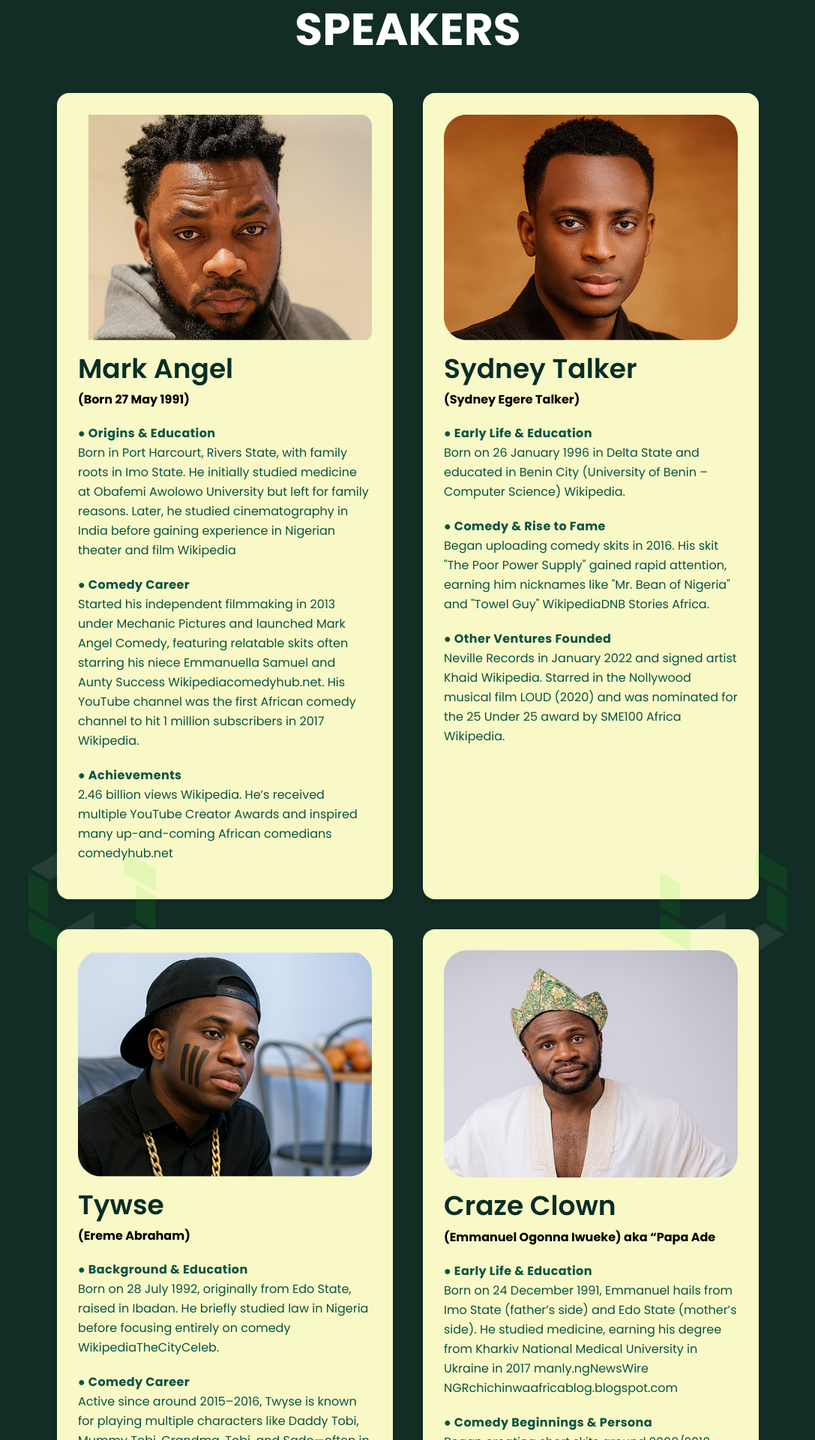
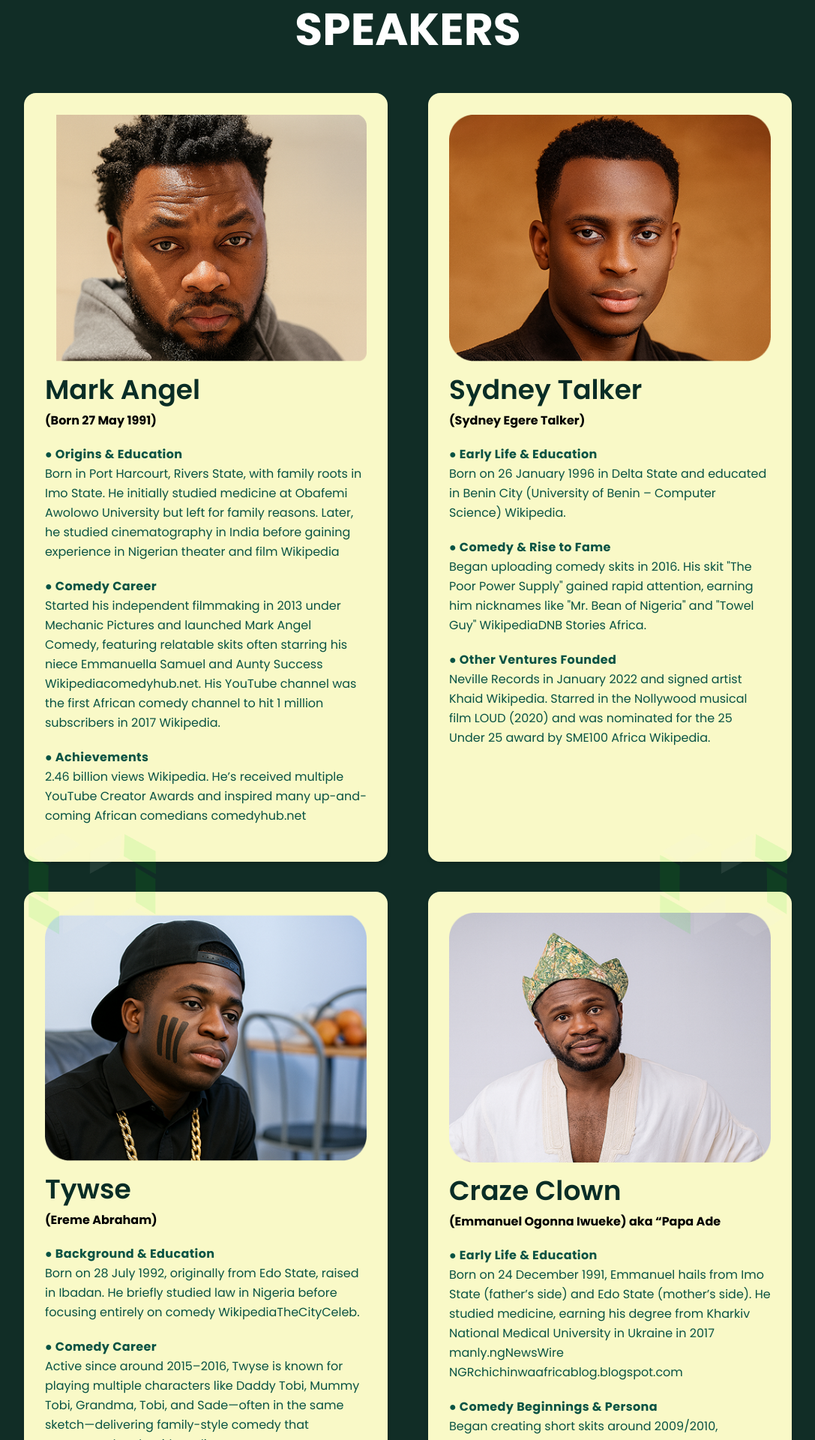
Before and after one commit to Kafolabi/naija-cre8, a React (Vite) app: page /speakers in a window 1280 px wide. Shown: the part 200-2120 px from the top of the page at 75% size, without its empty margins (96-1183 px from the left). Built offline with nearby package versions, Linux system fonts and the light colour scheme.

Commit message:
Alignment errors fixed

```diff
--- a/src/pages/Speakers.jsx
+++ b/src/pages/Speakers.jsx
@@ -91,7 +91,7 @@ function Speakers() {
         </Box>
       </OurHeading>
 
-      <Flex mt={10} gap={10} wrap="wrap" justify="center" color="textGreen">
+      <Flex mt={10} gap={{ base: 8, md: 0 }} wrap="wrap" justify="center" color="textGreen">
         <Image
           src="/logo.png"
           alt="Naija Cre8 Logo"
@@ -120,10 +120,10 @@ function Speakers() {
       <Flex
         mt={10}
         mb={20}
-        gap={10}
         wrap="wrap"
         justify="center"
         color="textGreen"
+        gap={{ base: 8, md: 0 }}
       >
         {speakers.slice(2, 4).map((speaker, index) => (
           <Speaker key={index} speaker={speaker} />
--- a/src/ui/Speaker.jsx
+++ b/src/ui/Speaker.jsx
@@ -1,3 +1,49 @@
+// import { Box, Heading, Image, Text } from "@chakra-ui/react";
+
+// function Speaker({ speaker, index }) {
+//   return (
+//     <Box
+//       key={index}
+//       bg="boxCream"
+//       p={7}
+//       rounded="2xl"
+//       maxW="md"
+//       shadow="md"
+//       flex="1 1 300px"
+//     >
+//       <Image
+//         src={speaker.img}
+//         alt={speaker.name}
+//         roundedTop="2xl"
+//         w="100%"
+//         h="auto"
+//         mb={4}
+//       />
+//       <Heading
+//         color="textSpeakerGreen"
+//         as="h5"
+//         size="xl"
+//         fontWeight="semibold"
+//         fontFamily="body"
+//       >
+//         {speaker.name}
+//       </Heading>
+//       <Text color="black" fontWeight="bold" mb={5} mt={2}>
+//         {speaker.born}
+//       </Text>
+
+//       {speaker.details.map((section, i) => (
+//         <Text key={i} lineHeight="tall" mb={5}>
+//           <Text as="b" display="block" letterSpacing="wide">● {section.title}</Text> {section.text}
+//         </Text>
+//       ))}
+//     </Box>
+//   );
+// }
+
+// export default Speaker;
+
+
 import { Box, Heading, Image, Text } from "@chakra-ui/react";
 
 function Speaker({ speaker, index }) {
@@ -7,9 +53,10 @@ function Speaker({ speaker, index }) {
       bg="boxCream"
       p={7}
       rounded="2xl"
-      maxW="md"
       shadow="md"
-      flex="1 1 300px"
+      w={{ base: "100%", sm: "80%", md: "45%" }} // ✅ responsive width
+      maxW="500px" // ✅ keeps it neat on large screens
+      mx="auto" // ✅ centers each card nicely
     >
       <Image
         src={speaker.img}
@@ -34,7 +81,10 @@ function Speaker({ speaker, index }) {
 
       {speaker.details.map((section, i) => (
         <Text key={i} lineHeight="tall" mb={5}>
-          <Text as="b" display="block" letterSpacing="wide">● {section.title}</Text> {section.text}
+          <Text as="b" display="block" letterSpacing="wide">
+            ● {section.title}
+          </Text>{" "}
+          {section.text}
         </Text>
       ))}
     </Box>
```
